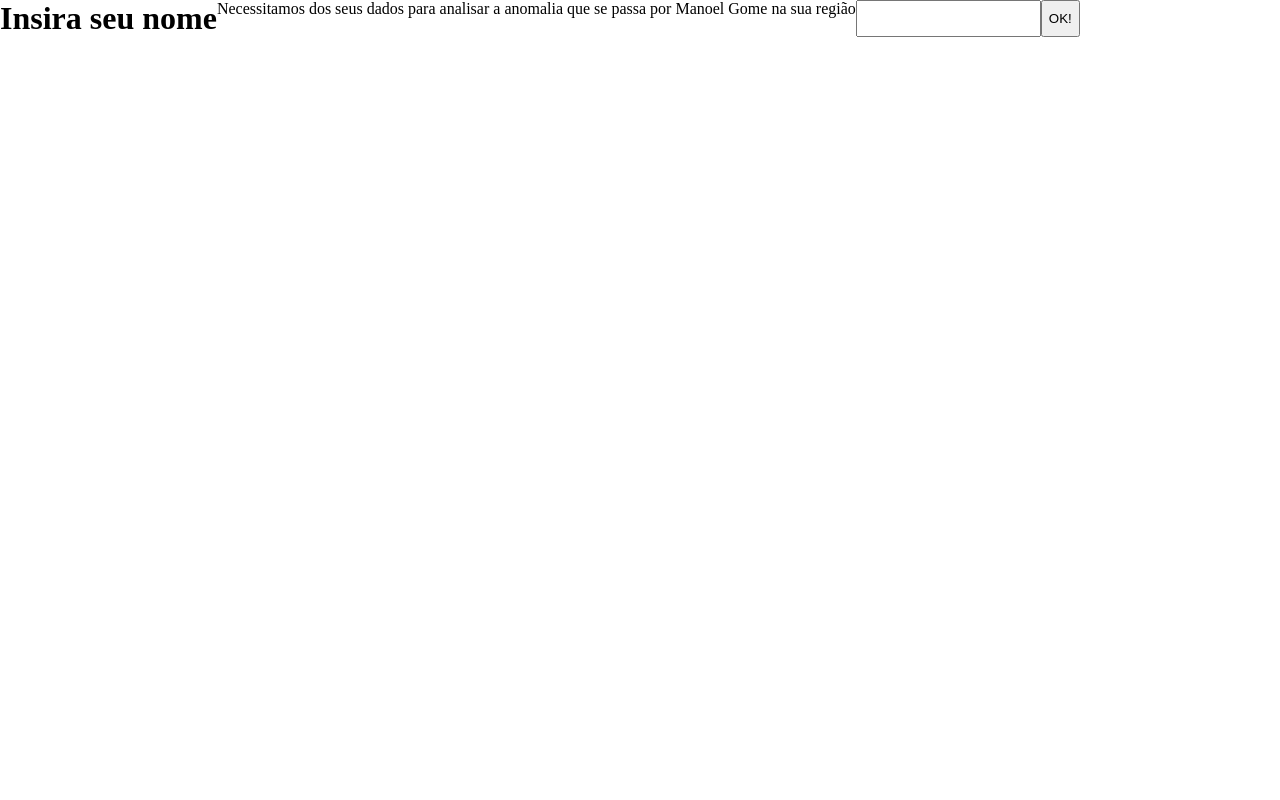
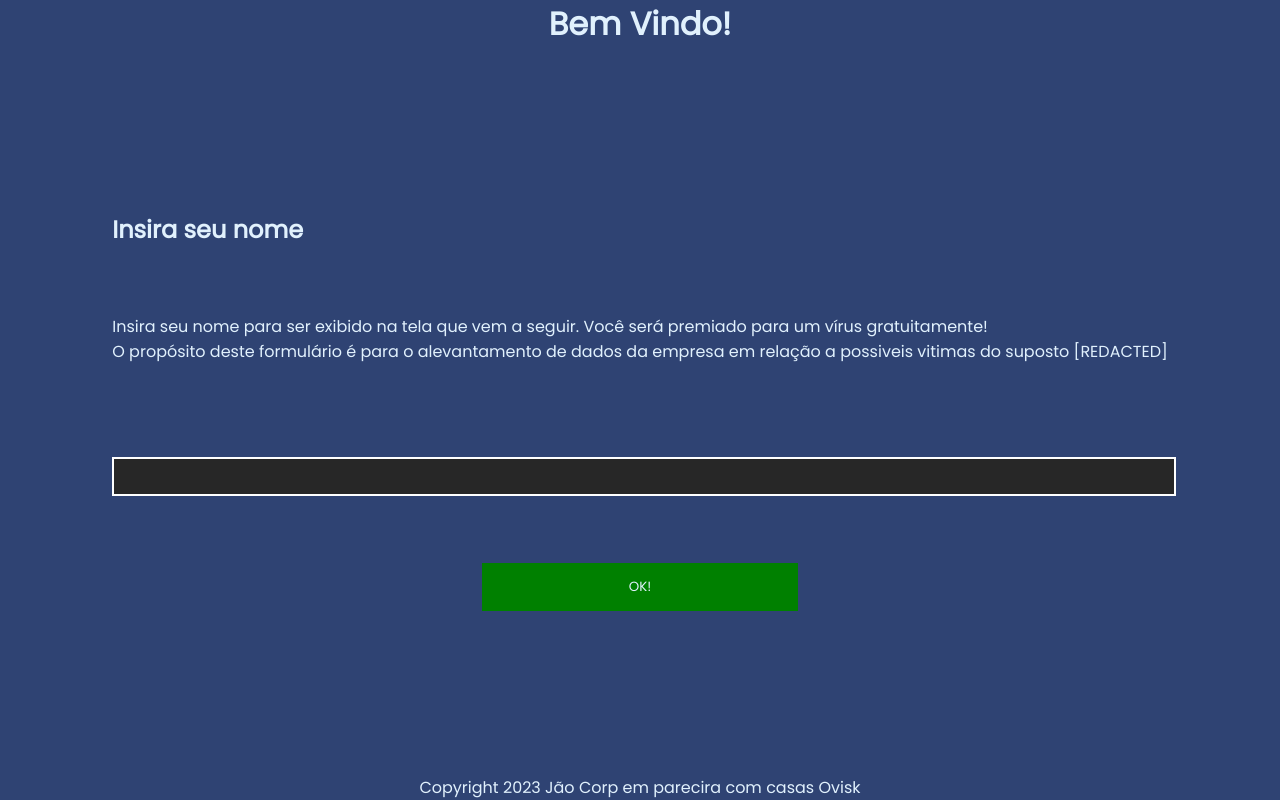
Before and after one commit to Zano221/ProgWeb-TDE-3, a plain HTML site: page index.html in a window 1280 px wide. Drawn offline with Linux system fonts and the light colour scheme.

Commit message:
feat: finished and sajacdnjka

```diff
--- a/index.html
+++ b/index.html
@@ -2,25 +2,33 @@
 <html lang="en">
 <head>
     <meta charset="UTF-8">
+    <link href="https://fonts.googleapis.com/css2?family=Montserrat&display=swap" rel="stylesheet">
+    <link href="https://fonts.googleapis.com/css2?family=Montserrat&family=Poppins&display=swap" rel="stylesheet">
     <link rel="stylesheet" href="stylesheet.css">
     <title>Document</title>
 </head>
 <body>
     <header>
-
+        <h1>Bem Vindo!</h1>
     </header>
 
     <main>
-        <h1>Insira seu nome</h1>
+        <div class="main-title-div">
+            <h2 id="main-title">Insira seu nome</h2>
+        </div>
         <div id="desc">
-            <p>Necessitamos dos seus dados para analisar a anomalia que se passa por Manoel Gome na sua região</p>
+            <p>Insira seu nome para ser exibido na tela que vem a seguir. Você será premiado para um vírus gratuitamente!</p>
+            <p>O propósito deste formulário é para o alevantamento de dados da empresa em relação a possiveis vitimas do suposto [REDACTED]</p>
         </div>
-        <input>
-        <button>OK!</button>
+        <div class="inputDiv">
+            <p class="error-p" id="ErrorMsg"></p>
+            <input type="text" id="input-field">
+        </div>
+        <button id="input-button" onclick=login()>OK!</button>
     </main>
 
     <footer>
-
+        <p>Copyright 2023 Jão Corp em parecira com casas Ovisk</p>
     </footer>
 </body>
 
--- a/index.js
+++ b/index.js
@@ -0,0 +1,13 @@
+function login() {
+    const userName = document.getElementById("input-field")
+    let userNameLength = userName.value.length;
+    const errorMsg = document.getElementById("ErrorMsg")
+
+    if(userNameLength < 4) {
+        errorMsg.textContent = "ERRO! Nome de usuáro DEVE ser maior que 3 caracteres!"
+    } else {
+        errorMsg.textContent = "";
+    }
+
+    console.log(errorMsg)
+}
--- a/stylesheet.css
+++ b/stylesheet.css
@@ -1,11 +1,77 @@
 * {
     margin: 0;
+    font-family: "Poppins";
+
+}
+
+html {
+    width: 100vw;
+    height: 100vh;
+    background-color: #2f4373;
+    color: #e1f1fd;
 }
 
 body {
     display: flex;
+    width: 100vw;
+    height: 100vh;
+    display: flex;
+    flex-flow: column wrap;
+    justify-content: space-between;
+    align-content: center;
+}
+
+header {
+    display: flex;
+    justify-content: center;
 }
 
 main {
+    height: 50%;
+    justify-content: space-between;
+    align-items: center;
     display: flex;
+    flex-flow: column wrap;
 }
+
+.inputDiv {
+    width: 100%;
+}
+
+.error-p {
+    color: rgb(255, 0, 0);
+    height: 25px;
+}
+
+.main-title-div {
+    width: 100%;
+}
+
+#main-title {
+    justify-self: left;
+}
+
+#input-field {
+    width: 100%;
+    border-color: white;
+    border-style: solid;
+    background-color: #272727;
+    color: #e1f1fd;
+    font-size: 2.5ex;
+}
+
+#input-button {
+    width: 30%;
+    border: none;
+    color: #e1f1fd;
+    text-align: center;
+    text-decoration: none;
+    margin: 0;
+    background-color: green;
+    padding: 14px 14px;
+}
+
+footer {
+    display: flex;
+    justify-content: center;
+}
```
